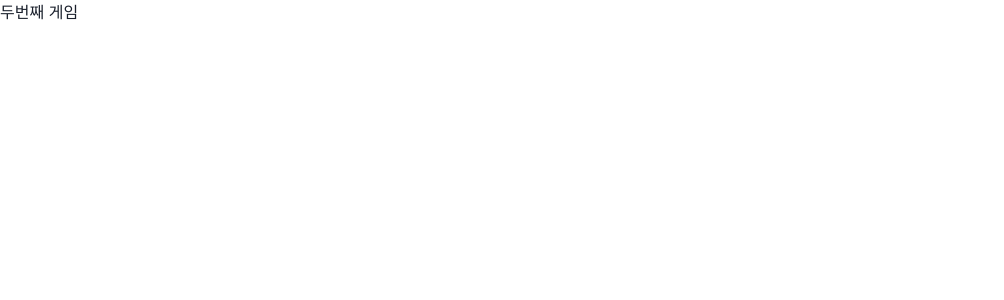
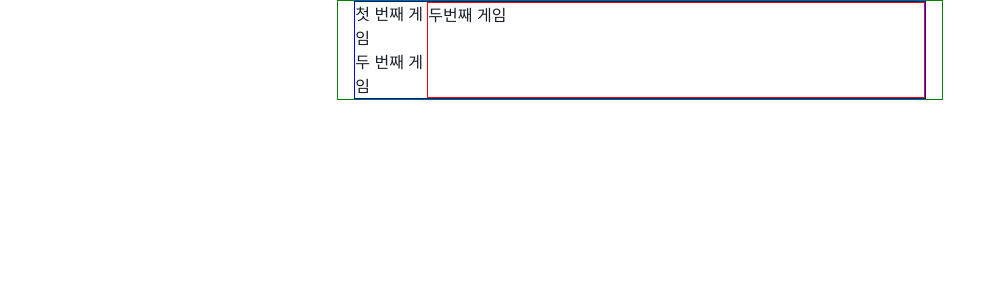
Before and after one commit to Blue-Kite/randomGame, a React (Vite) app: page /second in a window 1280 px wide. Shown: the top 300 px of the page, without its empty margins (0-1004 px from the left). Built offline with nearby package versions, Linux system fonts and the light colour scheme.

Commit message:
[feat] 라우터 설정

```diff
--- a/src/components/Gnb.tsx
+++ /dev/null
@@ -1,2 +0,0 @@
-const Gnb = () => <div>gnb</div>;
-export default Gnb;
--- /dev/null
+++ b/src/components/Layout.tsx
@@ -0,0 +1,15 @@
+import { Box, Container, Flex } from '@chakra-ui/react';
+import { Outlet } from 'react-router-dom';
+import Lnb from './Lnb';
+
+const Layout = () => (
+	<Container border="1px solid green">
+		<Flex flexDirection="row" border="1px solid blue">
+			<Lnb />
+			<Box width="100%" overflow="auto" border="1px solid red">
+				<Outlet />
+			</Box>
+		</Flex>
+	</Container>
+);
+export default Layout;
--- /dev/null
+++ b/src/components/Lnb.tsx
@@ -0,0 +1,9 @@
+import { Flex, Link } from '@chakra-ui/react';
+
+const Lnb = () => (
+	<Flex flexDirection="column">
+		<Link href="/">첫 번째 게임</Link>
+		<Link href="/second">두 번째 게임</Link>
+	</Flex>
+);
+export default Lnb;
```
Also changed, not shown: src/routes/MainRouter.tsx (+12 -5 lines).
